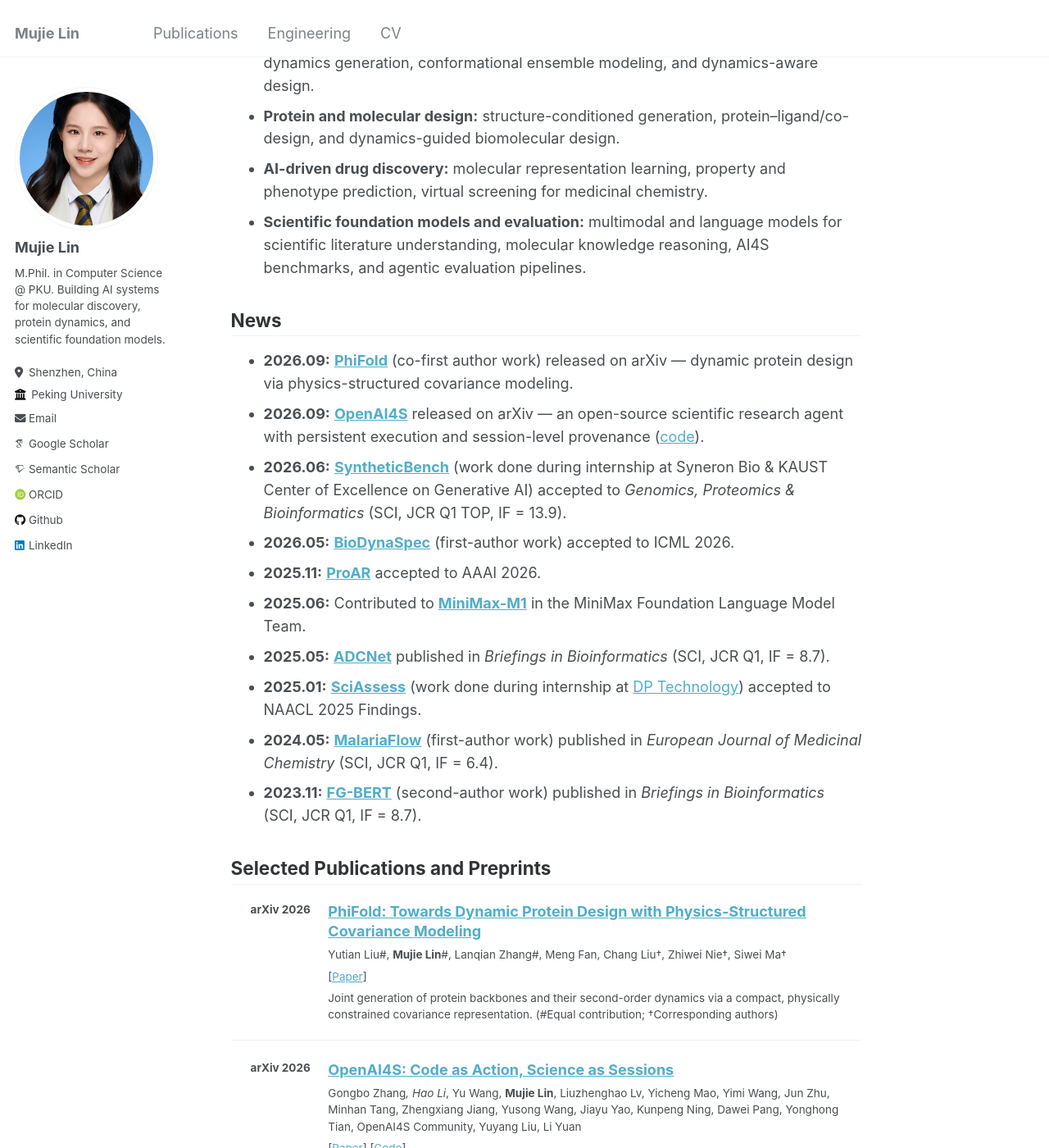
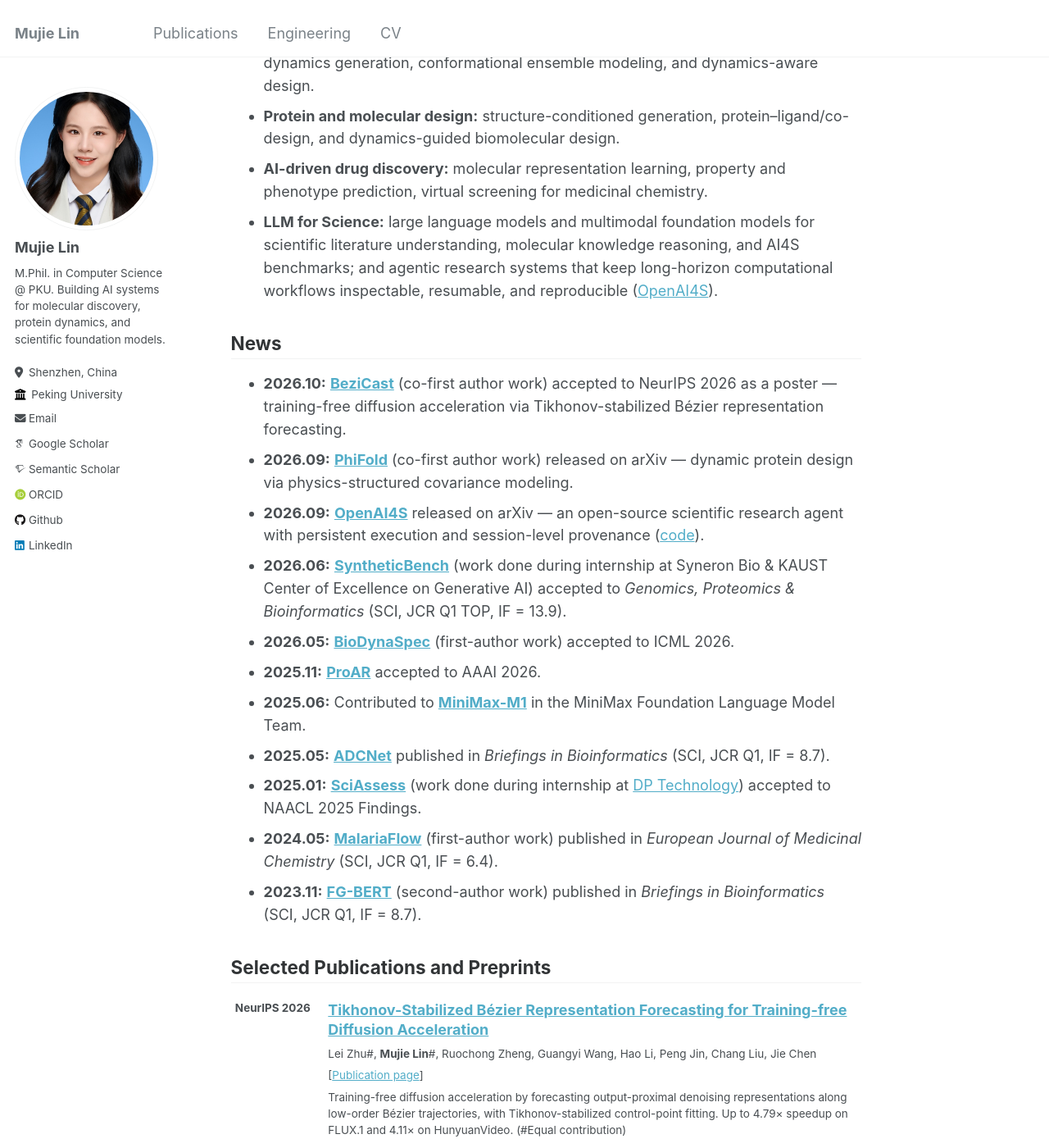
Before and after one commit to Linmj-Judy/Linmj-Judy.github.io, a Jekyll site: the page built from _pages/about.md, in a window 1280 px wide and 1400 px high, scrolled down 403 px. Shown: the whole window at 82% size. Built offline with Jekyll 4.4.1, drawn with Linux system fonts in a browser that asks for light colours; some web fonts are replaced.

Commit message:
Publish BeziCast, align BioDynaSpec abstract, rework research interests
- Replace the de-identified BeziCast placeholder with the real entry
  (NeurIPS 2026 poster, co-first author) and add it to news and the
  homepage selected publications.
- Align the BioDynaSpec abstract with the official ICML 2026 poster page.
- Rename the "Scientific foundation models and evaluation" research
  interest to "LLM for Science" and cover agentic research systems.
- Drop the stale .gitignore rule for _publications/2026-bezicast.md: it
  never matched the placeholder's actual filename, so the under-review
  placeholder had been publishing to the live site all along.

Co-Authored-By: Claude Code <noreply@anthropic.com>

```diff
--- a/_pages/about.md
+++ b/_pages/about.md
@@ -25,10 +25,11 @@ My research interests include **AI for Science**, **computational biology**, **A
 * **Generative modeling for biomolecular dynamics:** spatio-temporal/spatio-spectral, autoregressive, and diffusion-based models for long-horizon protein and molecular dynamics generation, conformational ensemble modeling, and dynamics-aware design.
 * **Protein and molecular design:** structure-conditioned generation, protein–ligand/co-design, and dynamics-guided biomolecular design.
 * **AI-driven drug discovery:** molecular representation learning, property and phenotype prediction, virtual screening for medicinal chemistry.
-* **Scientific foundation models and evaluation:** multimodal and language models for scientific literature understanding, molecular knowledge reasoning, AI4S benchmarks, and agentic evaluation pipelines.
+* **LLM for Science:** large language models and multimodal foundation models for scientific literature understanding, molecular knowledge reasoning, and AI4S benchmarks; and agentic research systems that keep long-horizon computational workflows inspectable, resumable, and reproducible ([OpenAI4S](/publication/2026-openai4s)).
 
 ## News
 
+* **2026.10:** **[BeziCast](/publication/2026-bezicast)** (co-first author work) accepted to NeurIPS 2026 as a poster — training-free diffusion acceleration via Tikhonov-stabilized Bézier representation forecasting.
 * **2026.09:** **[PhiFold](/publication/2026-phifold)** (co-first author work) released on arXiv — dynamic protein design via physics-structured covariance modeling.
 * **2026.09:** **[OpenAI4S](/publication/2026-openai4s)** released on arXiv — an open-source scientific research agent with persistent execution and session-level provenance ([code](https://github.com/PKU-YuanGroup/OpenAI4S)).
 * **2026.06:** **[SyntheticBench](/publication/2026-syntheticbench)** (work done during internship at Syneron Bio & KAUST Center of Excellence on Generative AI) accepted to *Genomics, Proteomics & Bioinformatics* (SCI, JCR Q1 TOP, IF = 13.9).
@@ -41,6 +42,19 @@ My research interests include **AI for Science**, **computational biology**, **A
 * **2023.11:** **[FG-BERT](/publication/2023-fg-bert)** (second-author work) published in *Briefings in Bioinformatics* (SCI, JCR Q1, IF = 8.7).
 
 ## Selected Publications and Preprints
+
+<div class="home-publication" markdown="1">
+<div class="home-pub-venue">NeurIPS 2026</div>
+<div class="home-pub-body" markdown="1">
+**[Tikhonov-Stabilized Bézier Representation Forecasting for Training-free Diffusion Acceleration](/publication/2026-bezicast)**
+
+Lei Zhu#, **Mujie Lin**#, Ruochong Zheng, Guangyi Wang, Hao Li, Peng Jin, Chang Liu, Jie Chen
+
+[[Publication page](/publication/2026-bezicast)]
+
+Training-free diffusion acceleration by forecasting output-proximal denoising representations along low-order Bézier trajectories, with Tikhonov-stabilized control-point fitting. Up to 4.79× speedup on FLUX.1 and 4.11× on HunyuanVideo. (#Equal contribution)
+</div>
+</div>
 
 <div class="home-publication" markdown="1">
 <div class="home-pub-venue">arXiv 2026</div>
```
Also changed, not shown: _publications/2026-bezicast-under-review.md (deleted, +0 -24 lines), _publications/2026-bezicast.md (added, +25 -0 lines), _publications/2026-icml-biodynaspec.md (+1 -5 lines), 1 other file.
